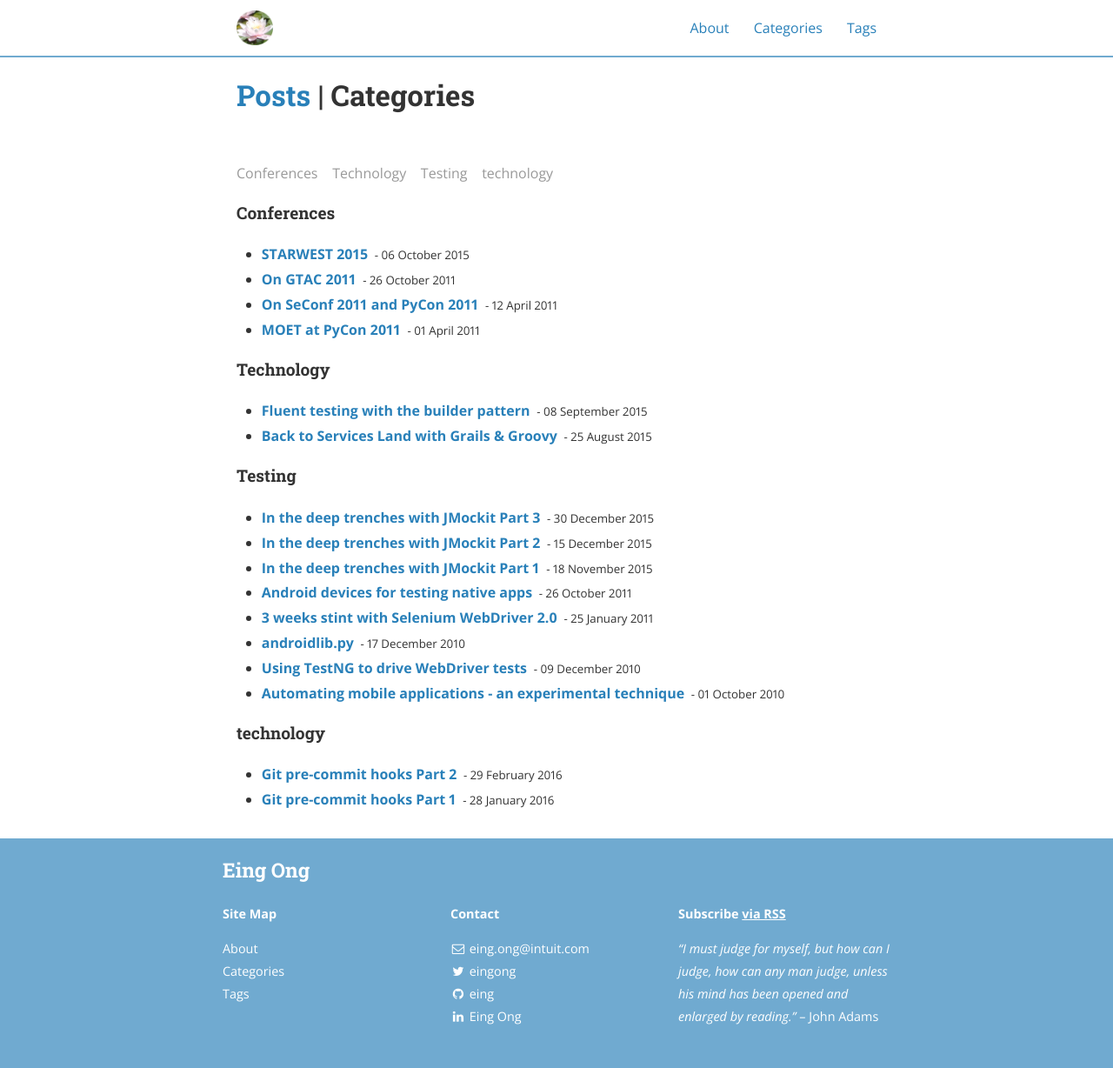
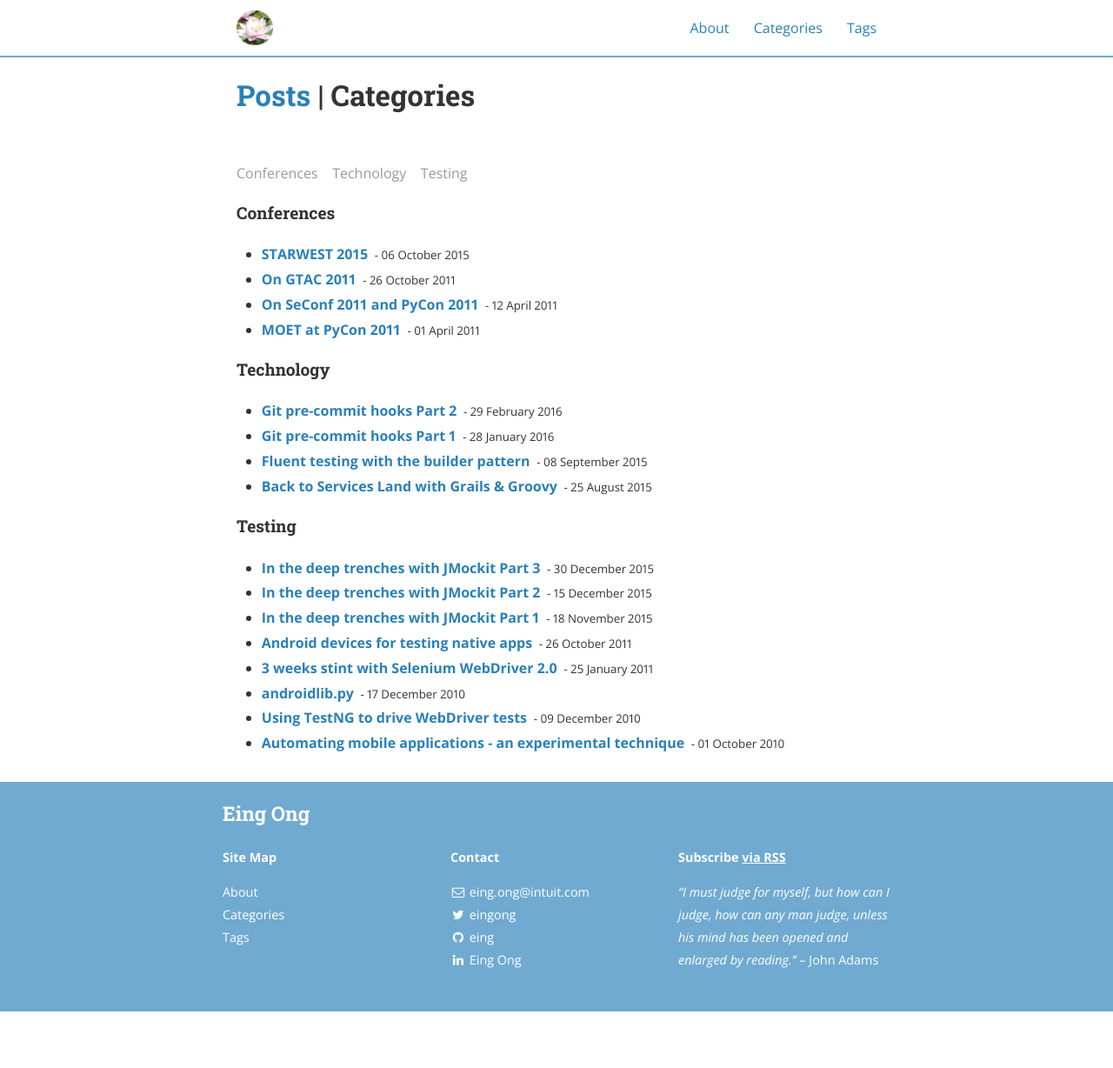
Before and after one commit to eing/eing.github.io, a Jekyll site: the page built from archives/category.html, in a window 1280 px wide. Shown: the whole page at 87% size. Built offline with Jekyll 4.4.1, drawn with Linux system fonts in a browser that asks for light colours; nearby versions of some CDN libraries; Markdown is read by kramdown in place of the engine named in the settings; a style sheet for code colours, icons or effects is not loaded; after the commit the page ends 1163 px from its top, so only the background shows below that.

Commit message:
category update

```diff
--- a/_posts/2016-01-28-Git-Pre-Commit-Hooks-Part1.markdown
+++ b/_posts/2016-01-28-Git-Pre-Commit-Hooks-Part1.markdown
@@ -3,7 +3,7 @@ layout: post
 title:  "Git pre-commit hooks Part 1"
 date:   2016-01-28 07:43:59
 author: Eing Ong
-categories: technology
+categories: Technology
 tags: git maven java jmockit
 ---
 Git pre-commit hook is simply a script that is placed in every git project under {project_root}/.git/hooks/pre-commit. By default, .git/hooks directory is generated for every git project, containing all sample hooks. To activate it, you just have to remove the extension ".sample". Here's picture of my local .git/hooks directory,
--- a/_posts/2016-02-29-Git-Pre-Commit-Hooks-Part2.markdown
+++ b/_posts/2016-02-29-Git-Pre-Commit-Hooks-Part2.markdown
@@ -3,7 +3,7 @@ layout: post
 title:  "Git pre-commit hooks Part 2"
 date:   2016-02-29 07:43:59
 author: Eing Ong
-categories: technology
+categories: Technology
 tags: git maven java jmockit
 ---
 In Part 1, I use "mvn test" results to determine if pre-commit should pass. This leverages many maven plugins that are handy and easy to customize for your requirements. There are 3 checks I added - FindBugs, Checkstyle and JMockit coverage threshold. Let's get started with FindBugs first.
```
